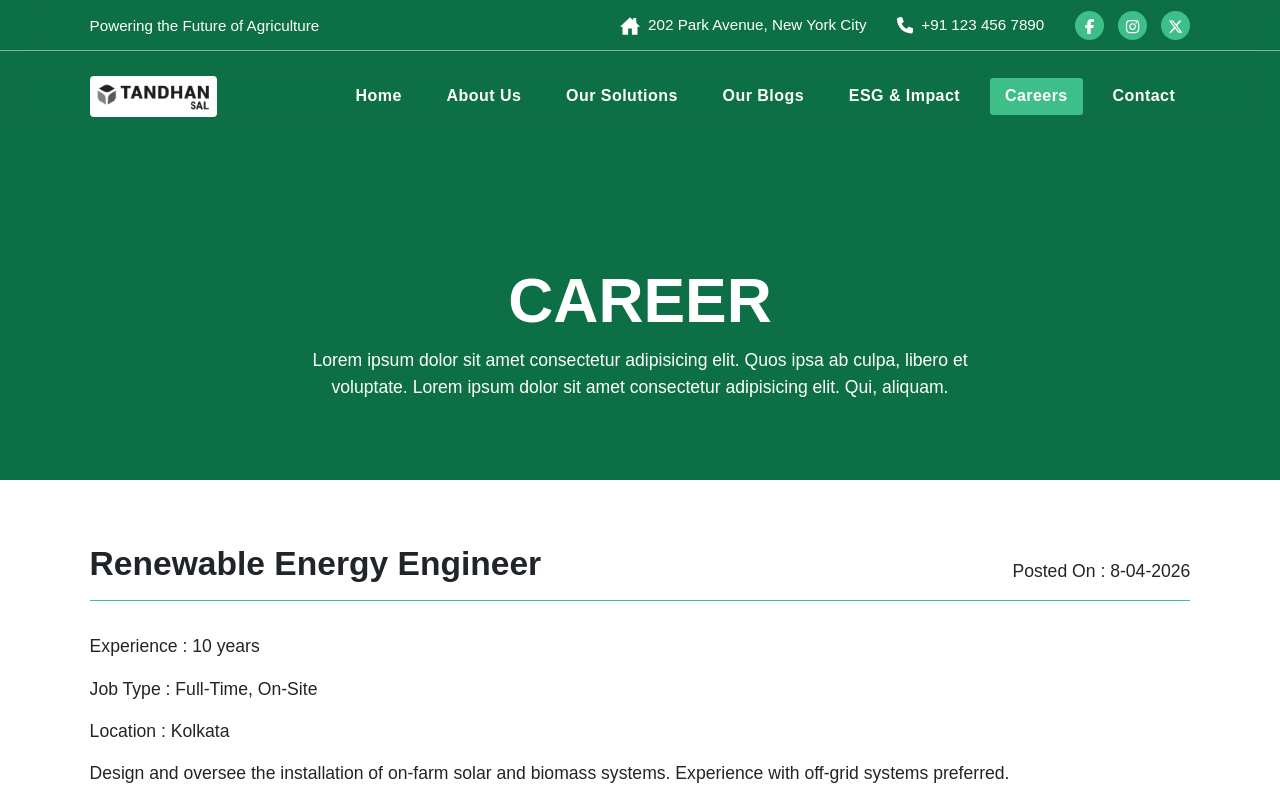
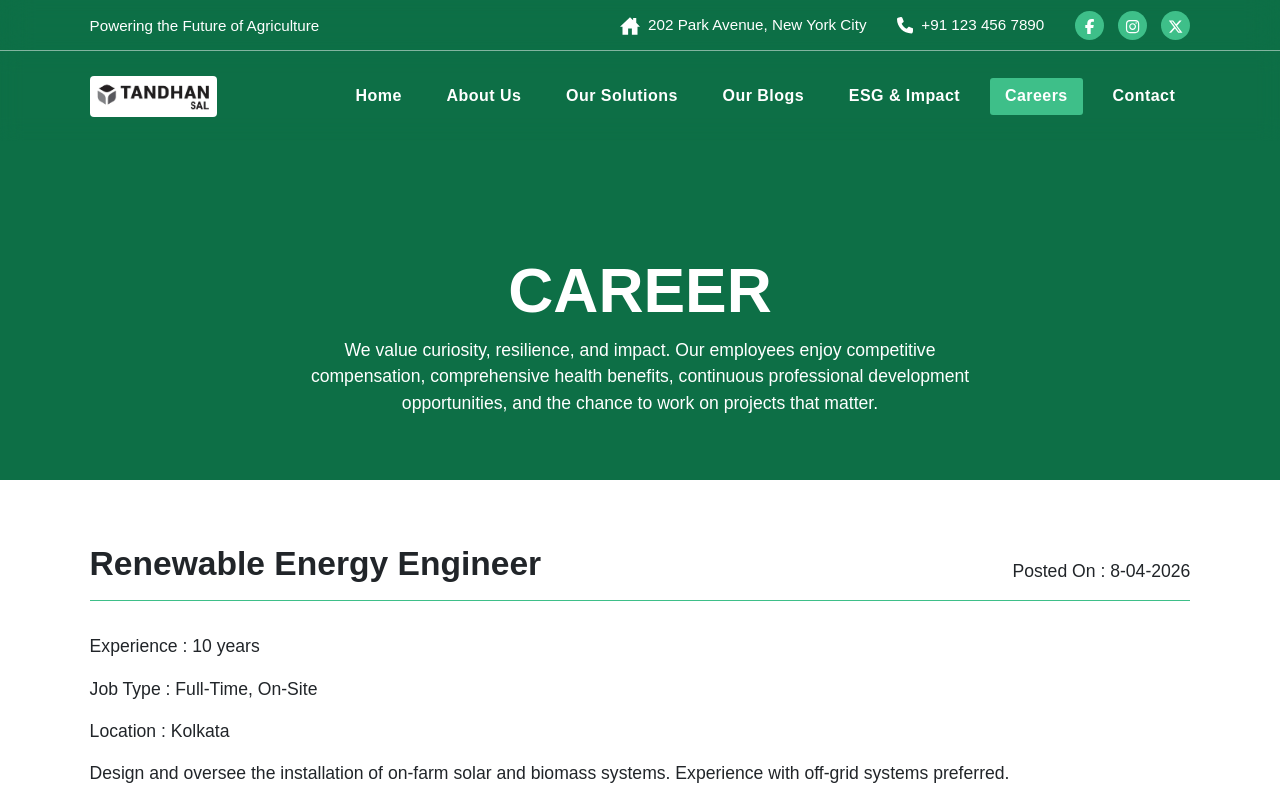
Before and after one commit to josephpal27/Sustainable-Agro, a React (Vite) app: page /careers/renewable-energy-engineer in a window 1280 px wide. Shown: the top 800 px of the page. Built offline with nearby package versions, Linux system fonts and the light colour scheme; a web font is replaced by a local one.

Commit message:
Contents Updated

```diff
--- a/src/components/careers/career-details-banner/CareerDetailsBanner.css
+++ b/src/components/careers/career-details-banner/CareerDetailsBanner.css
@@ -6,7 +6,7 @@
     align-items: center;
     justify-content: end;
     color: #fff;
-    padding: 0 7% 4rem 7%;
+    padding: 0 7% 3rem 7%;
 }
 .career-details-banner h1{
     font-size: calc(3.5rem + 0.5vw);
--- a/src/components/careers/career-details-banner/CareerDetailsBanner.jsx
+++ b/src/components/careers/career-details-banner/CareerDetailsBanner.jsx
@@ -5,7 +5,7 @@ const CareerDetailsBanner = () => {
         <>
             <section className="career-details-banner">
                 <h1>CAREER</h1>
-                <p>Lorem ipsum dolor sit amet consectetur adipisicing elit. Quos ipsa ab culpa, libero et voluptate. Lorem ipsum dolor sit amet consectetur adipisicing elit. Qui, aliquam.</p>
+                <p>We value curiosity, resilience, and impact. Our employees enjoy competitive compensation, comprehensive health benefits, continuous professional development opportunities, and the chance to work on projects that matter.</p>
             </section>
         </>
     )
--- a/src/components/careers/careers-banner/CareersBanner.jsx
+++ b/src/components/careers/careers-banner/CareersBanner.jsx
@@ -7,7 +7,7 @@ const CareersBanner = () => {
                 <img src="/images/banners/careers-banner.png" alt="Careers Banner" loading="eager" />
                 <div className="banner-content">
                     <h1 data-aos="fade-up">CAREER</h1>
-                    <p data-aos="fade">Lorem ipsum dolor sit amet consectetur adipisicing elit. Delectus, praesentium distinctio! Unde quos saepe ea, sed fugiat corrupti, id excepturi, inventore aliquam non a omnis!</p>
+                    <p data-aos="fade">Join a team that is redefining the future of our planet. At Sustainable Agro, you will work at the cutting edge of climate-tech and agronomy. We offer a collaborative, fast-paced environment where your work directly contributes to global sustainability goals.</p>
                 </div>
             </section>
         </>
--- a/src/components/contact-banner/ContactBanner.jsx
+++ b/src/components/contact-banner/ContactBanner.jsx
@@ -7,7 +7,7 @@ const ContactBanner = () => {
                 <img src="/images/banners/blogs-banner.avif" alt="Contact Banner" loading="eager" />
                 <div className="banner-content">
                     <h1 data-aos="fade-up">CONTACT US</h1>
-                    <p data-aos="fade">Lorem ipsum dolor sit amet consectetur adipisicing elit. Possimus, mollitia vel hic cum debitis alias?</p>
+                    <p data-aos="fade">Ready to transform your agricultural operations? Get in touch with our team today.</p>
                 </div>
             </section>
         </>
--- a/src/components/contact-details/ContactDetails.jsx
+++ b/src/components/contact-details/ContactDetails.jsx
@@ -8,7 +8,7 @@ const ContactDetails = () => {
             <section className="contact-details">
                 <div className="contact-left">
                     <h2 data-aos="fade"><span>Get in touch</span> for support, queries, <span>or</span> collaborations</h2>
-                    <p data-aos="fade">Whether you need a quote for our power transformers, require 24x7 breakdown support, or want to discuss a global partnership, our dedicated team is ready to assist you.</p>
+                    <p data-aos="fade">Whether you are looking to transition to regenerative farming systems, integrate renewable energy solutions like agrivoltaics, or require strategic agronomic advisory, our dedicated team is ready to assist you.</p>
                     <div className="contact-details-boxes-row">
                         <div className="details-box">
                             <span>Call Us</span>
```
